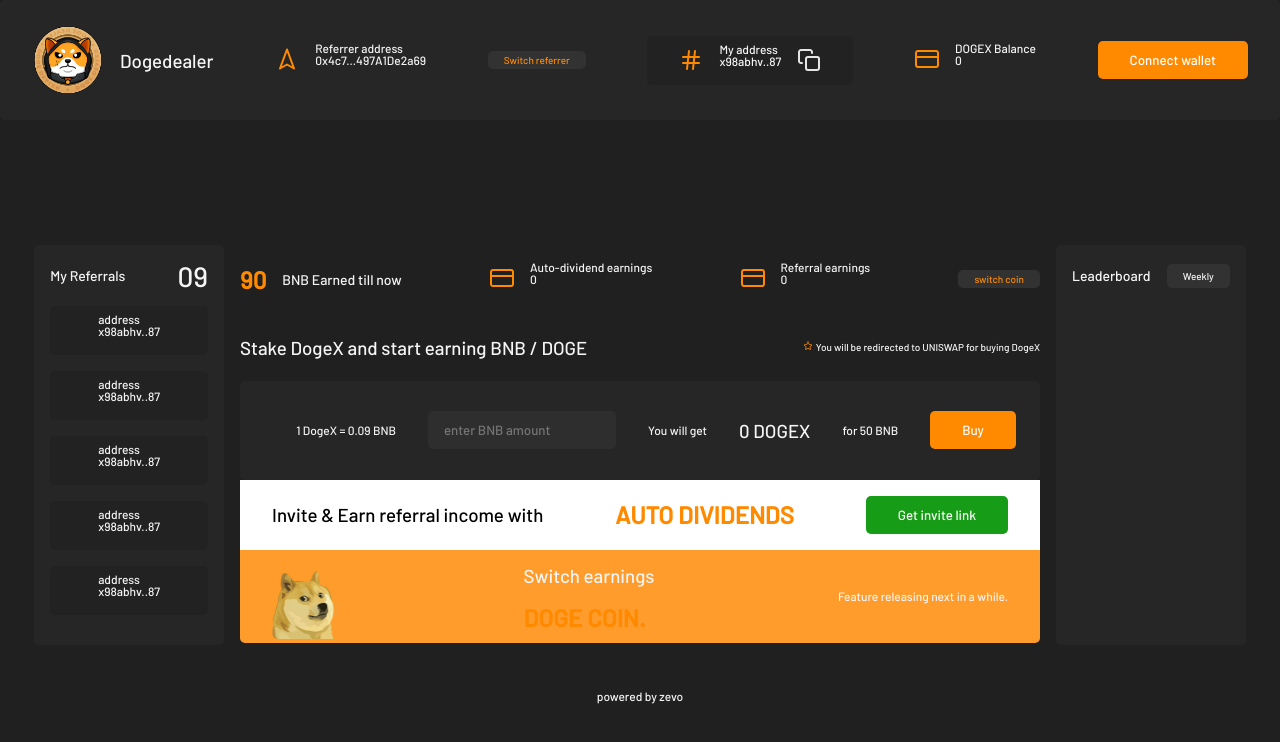
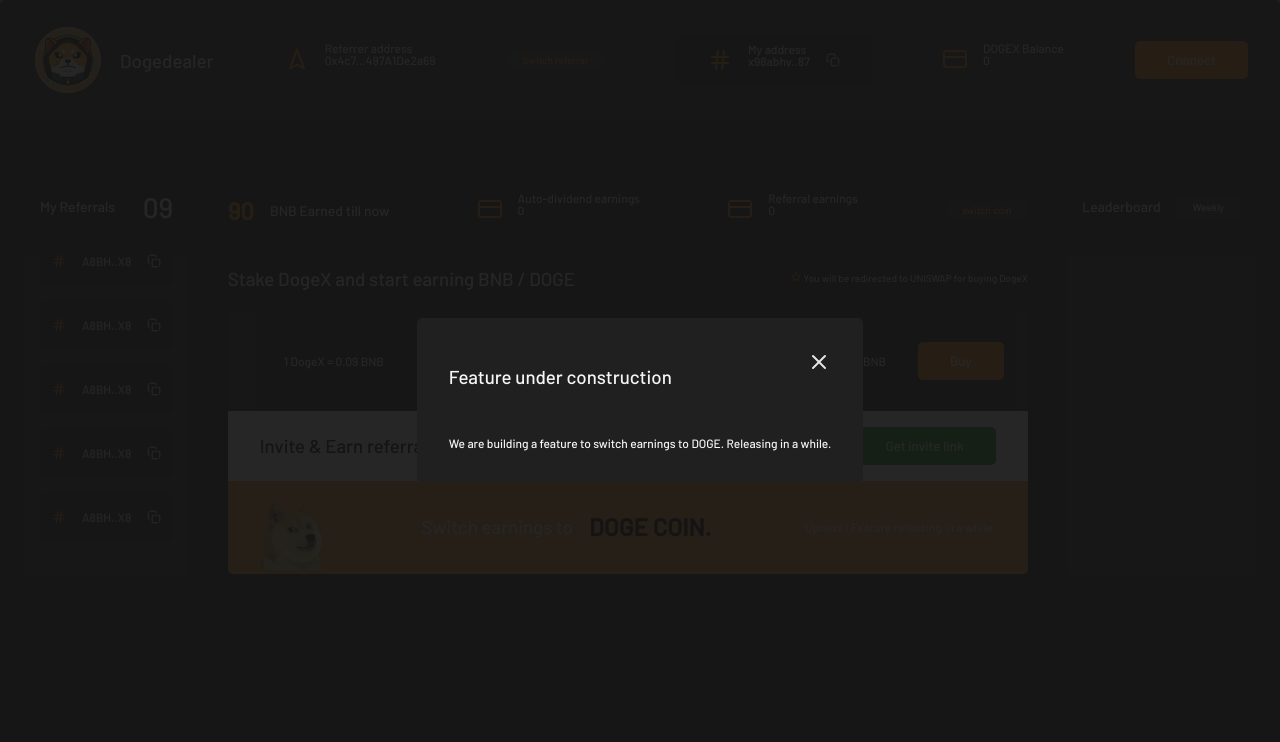
Before and after one commit to zevocorporation/doge-dealer, a Next.js app: page / in a window 1280 px wide. Both pictures are taken after a click on the button "switch coin". Shown: the top 742 px of the page. Built offline with nearby package versions, Linux system fonts and the light colour scheme.

Commit message:
feat: (leaderboard) implement leaderboard UI

```diff
--- a/pages/index.js
+++ b/pages/index.js
@@ -16,8 +16,11 @@
 export default function Home() {
 
   const [splashIsOn, setSplashIsOn] = useState(false)
-  const [switchReferrerIsOn,setSwitchReferrerIsOn] = useState(false)
-  const [connectWalletIsOn,setConnectWalletIsOn] = useState(false)
+  const [switchReferrerIsOn, setSwitchReferrerIsOn] = useState(false)
+    const [inviteIsOn, setInviteIsOn] = useState(false)
+  const [switchCoinIsOn,setSwitchCoinIsOn] = useState(false)
+  const [connectWalletIsOn, setConnectWalletIsOn] = useState(false)
+  const [toastIsOn,setToastIsOn] = useState(false)
 
   useEffect(() => {
 
@@ -29,12 +32,12 @@
 
    const connectWalletHandler = (e) => {
      e.preventDefault(e)
-     console.log('connecting...')
      setConnectWalletIsOn(true)
   }
 
   const inviteHandler = (e) => {
     e.preventDefault(e)
+    setInviteIsOn(true)
   }
 
   const buyCoinHandler = (e) => {
@@ -43,10 +46,16 @@
 
   const copyHandler = (e) => {
     e.preventDefault(e)
+    setToastIsOn(true)
+    if (inviteIsOn) {
+      setInviteIsOn(false)
+    }
+    setTimeout(() => { setToastIsOn(false) }, 1000)
   }
 
   const switchCoinHandler = (e) => {
     e.preventDefault(e)
+         setSwitchCoinIsOn(true)
   }
 
   const switchReferrerHandler = (e) => {
@@ -85,7 +94,7 @@
       <h2>
         AUTO DIVIDENDS
         </h2>
-        <button>
+        <button onClick={(e)=> inviteHandler(e)}>
           Get invite link
         </button>
       </>
@@ -95,14 +104,16 @@
                 <Image src='/assets/images/doge-dog.png' alt='illustration' width='68px' height='85px' />
 
         <div style={{ display: 'grid', flexDirection: 'row', lineHeight: '0px'}}>
-           <h3>
-          Switch earnings
+        <column className='row'>
+        <h3>
+          Switch earnings to
         </h3>
-          <h2>
+          <h2 style={{ color: 'black'}}>
           DOGE COIN.
-        </h2>
+          </h2>
+        </column>
         </div>
-        <p>Feature releasing next in a while.</p>
+        <p>Upnext ! Feature releasing in a while.</p>
       </banner>
 
 
@@ -129,7 +140,7 @@
 
           {renderAutoDividendEarningsBlock}
         {renderReferralEarningBlock}
-              <button className='button-mini'>
+              <button onClick={(e)=>switchCoinHandler(e)} className='button-mini'>
           switch coin
         </button>
       </block>
@@ -144,9 +155,21 @@
             <button>Buy</button>
     </>
 
+    const refferalContent = <blockinput className='ref'>
+          <icon>
+      <Image src='/assets/icons/icon-address.svg' alt='illustration' width='14px' height='14px' />
+      </icon>
+      <p>                         A8BH..X8
+</p>
+          <icon onClick={(e)=> copyHandler(e)}>
+      <Image src='/assets/icons/icon-copy.svg' alt='illustration' width='14px' height='14px' />
+  </icon>
+      </blockinput>
+
+
   const renderMain =
     <contentmain >
-      <Card variant='referrals-card' />
+      <Card variant='referrals-card' content={refferalContent} />
       <column>{renderMyEarningsBlock}
         <block className='row'>
           <h3>Stake DogeX and start earning BNB / DOGE</h3>
@@ -165,7 +188,9 @@
   const renderSplash =
   <splash>
       <splashcontent>
-      <p>loading</p>
+        <Image alt='logo' src='/assets/logos/logo.png' width= '120px' height='120px'/>
+        <h3>Dogedealer</h3>
+      <p>loading...</p>
       </splashcontent>
   </splash>
 
@@ -197,16 +222,31 @@
   <>
     <input placeholder='paste new referrer address here' />
     <button>Switch referrer</button>
-  </>
+    </>
+
+  const invitePromptContent = <>
+  <blockinput className='ref'>
+          <icon>
+      <Image src='/assets/icons/icon-address.svg' alt='illustration' width='14px' height='14px' />
+      </icon>
+      <p>                         A8BH..X8
+</p>
+          <icon onClick={(e)=> copyHandler(e)}>
+      <Image src='/assets/icons/icon-copy.svg' alt='illustration' width='14px' height='14px' />
+      </icon>
+    </blockinput>      <label style={{color: 'rgb(24, 177, 24)', fontSize:'10px'}}>Copy your link and invite friends via this link</label>
+</>
+
 
     const connectWalletPromptContent =
   <>
         <icon>
                 <Image src='/assets/logos/logo-metamask.png' alt='logo-metamask' width='146px' height='70px' />
         </icon>
-    <button>Connect wallet</button>
+    <button>Connect now</button>
   </>
 
+      const switchCoinPromptContent = <label>We are building a feature to switch earnings to DOGE. Releasing in a while.</label>
 
   const headerContent =
   <>
@@ -220,17 +260,22 @@
           <label>My address</label>
                   <p>x98abhv..87</p>
         </blockinputcontent>
-          <icon>
-      <Image src='/assets/icons/icon-copy.svg' alt='illustration' width='24px' height='24px' />
+          <icon onClick={(e)=> copyHandler(e)}>
+      <Image  src='/assets/icons/icon-copy.svg' alt='illustration' width='14px' height='14px' />
   </icon>
       </blockinput>
       {renderBalanceBlock}
-      <button onClick={(e)=> connectWalletHandler(e)}>Connect wallet</button>
-  </>
+      <button onClick={(e)=> connectWalletHandler(e)}>Connect</button>
+    </>
+
+  const renderCopiedToast =
+  <toast>
+      <label>copied address</label>
+  </toast>
 
   return (
     <div className={styles.container}>
-
+      {toastIsOn && renderCopiedToast}
       {renderseo}
       {splashIsOn && renderSplash}
       <Header logo={settings.application_logo_path} title={settings.application_name} content={headerContent} isLoggedIn={ false}/>
@@ -238,13 +283,20 @@
       <content>
         {renderMain}
         <Prompt
-          isOpen={switchReferrerIsOn || connectWalletIsOn}
+          isOpen={switchReferrerIsOn || connectWalletIsOn || switchCoinIsOn || inviteIsOn}
           setIsOpen={switchReferrerIsOn && setSwitchReferrerIsOn
-            || connectWalletIsOn && setConnectWalletIsOn}
+            || connectWalletIsOn && setConnectWalletIsOn ||
+            switchCoinIsOn && setSwitchCoinIsOn ||
+            inviteIsOn && setInviteIsOn
+          }
           title={switchReferrerIsOn && 'Switch Referrer' ||
-                  connectWalletIsOn && 'Select a wallet'}
+            connectWalletIsOn && 'Select a wallet' ||
+            switchCoinIsOn && 'Feature under construction' ||
+            inviteIsOn && 'Your invite link'}
           content={switchReferrerIsOn && switchReferrerPromptContent
-            || connectWalletIsOn && connectWalletPromptContent} />
+            || connectWalletIsOn && connectWalletPromptContent ||
+            switchCoinIsOn && switchCoinPromptContent ||
+            inviteIsOn && invitePromptContent} />
       </content>
 
 
--- a/patterns/Card.js
+++ b/patterns/Card.js
@@ -3,22 +3,10 @@
 import React, { useState } from 'react'
 import { render } from 'react-dom'
 
-const Card = ({ variant, logo, title, content, isLoggedIn,  }) => {
+const Card = ({ variant, logo, title, content, isLoggedIn  }) => {
 
 
 
-    const renderRefferals = <blockinput>
-          <icon>
-      <Image src='/assets/icons/icon-address.svg' alt='illustration' width='10px' height='10px' />
-  </icon>
-        <blockinputcontent>
-          <label>address</label>
-                  <p>x98abhv..87</p>
-        </blockinputcontent>
-          <icon>
-      <Image src='/assets/icons/icon-address.svg' alt='illustration' width='10px' height='10px' />
-  </icon>
-      </blockinput>
 
     const renderDefaultCard =
         <p>card</p>
@@ -30,11 +18,11 @@
           <count>09</count>
                 </cardheader>
                 <cardcontent>
-                    {renderRefferals}
-                    {renderRefferals}
-                                        {renderRefferals}
-                    {renderRefferals}
-                    {renderRefferals}
+                    {content}
+                    {content}
+                                        {content}
+                    {content}
+                    {content}
                 </cardcontent>
         </card>
 
--- a/styles/globals.css
+++ b/styles/globals.css
@@ -92,8 +92,7 @@
 
 button:hover {
 background-color: #ff9c2b;
-box-shadow: 0 12px 16px 0 rgba(0,0,0,0.24), 0 17px 50px 0 rgba(0,0,0,0.19);
-}
+box-shadow: 4px 4px 15px rgba(0, 0, 0, 0.2);}
 
 
 button:active {
@@ -110,8 +109,7 @@
 
 .button-mini:hover {
 background-color: #323232c7;
-box-shadow: 0 12px 16px 0 rgba(0,0,0,0.24), 0 17px 50px 0 rgba(0,0,0,0.19);
-}
+box-shadow: 4px 4px 15px rgba(0, 0, 0, 0.2);}
 
 
 .button-mini:active {
@@ -150,17 +148,17 @@
 /* container styling */
 
 content {
-    margin-top: 20vh;
+    margin-top: 20vh;    width: 100%;
+    height: 100%;
+    justify-content: space-between;
   }
 
 contentmain {
-  display: grid;
-  grid-auto-flow: row;
+  display: flex;
   grid-auto-flow: column;
-  width: 96vw;
   grid-gap: 16px;
   padding: 16px;
-  justify-content: center;
+  justify-content: space-between;
 }
 
 /* card styling */
@@ -257,6 +255,7 @@
   justify-content: space-between;
   width: 800px;
   border-radius: 0px 0px 5px 5px;
+  line-height: 0px;
 }
 
 .mini-banner {
@@ -306,13 +305,18 @@
      display: flex;
      flex-direction: column;
    background-color: #202020;
-   padding: 16px 32px;
+   padding: 32px;
+   justify-content: space-between;
+   align-content: space-between;
+     gap: 32px
+
 }
 
 promptheader {
   display: flex;
   justify-content: space-between;
-  align-items: center;
+  align-content: space-between;
+  line-height: 10px;
 }
 
 promptcontent {
@@ -332,13 +336,23 @@
 splash {
   background: url('/assets/splash/splash.png');
   position: absolute;
-  width: 98vw;
-  height: 98vh;
+  width: 100vw;
+  height: 100vh;
   z-index: 1;
+  display: flex;
+  justify-content: center;
+  align-items: center;
+  border-radius: none;
+
 }
 
 splashcontent {
   z-index: 2;
+  display: flex;
+  flex-direction: column;
+  justify-content: center;
+  align-items: center;
+  gap: 16px
 }
 
 logo {
@@ -361,3 +375,24 @@
   align-items: center;
   gap: 16px;
 }
+
+.ref {
+  padding: 12px 12px;
+  justify-content: space-between;
+}
+
+toast{
+  background-color: white;
+  position: absolute;
+  top: 16vh;
+  right: 0;
+  margin-right: 32px;
+  z-index: 3;
+  padding: 16px;
+  box-shadow: 4px 4px 15px rgba(0, 0, 0, 0.2);
+}
+
+toast > label {
+    color: rgb(39, 175, 39);
+
+}
```
